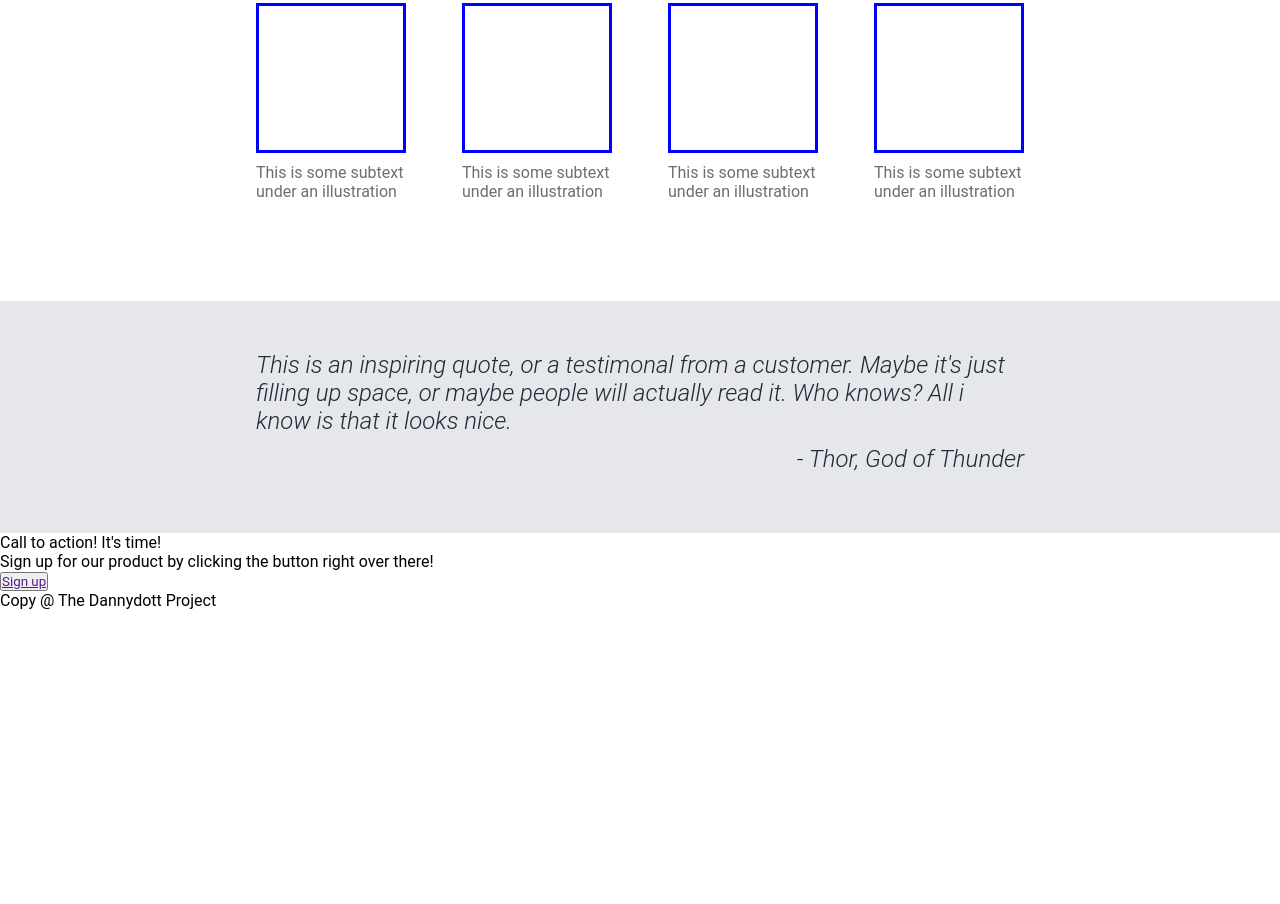
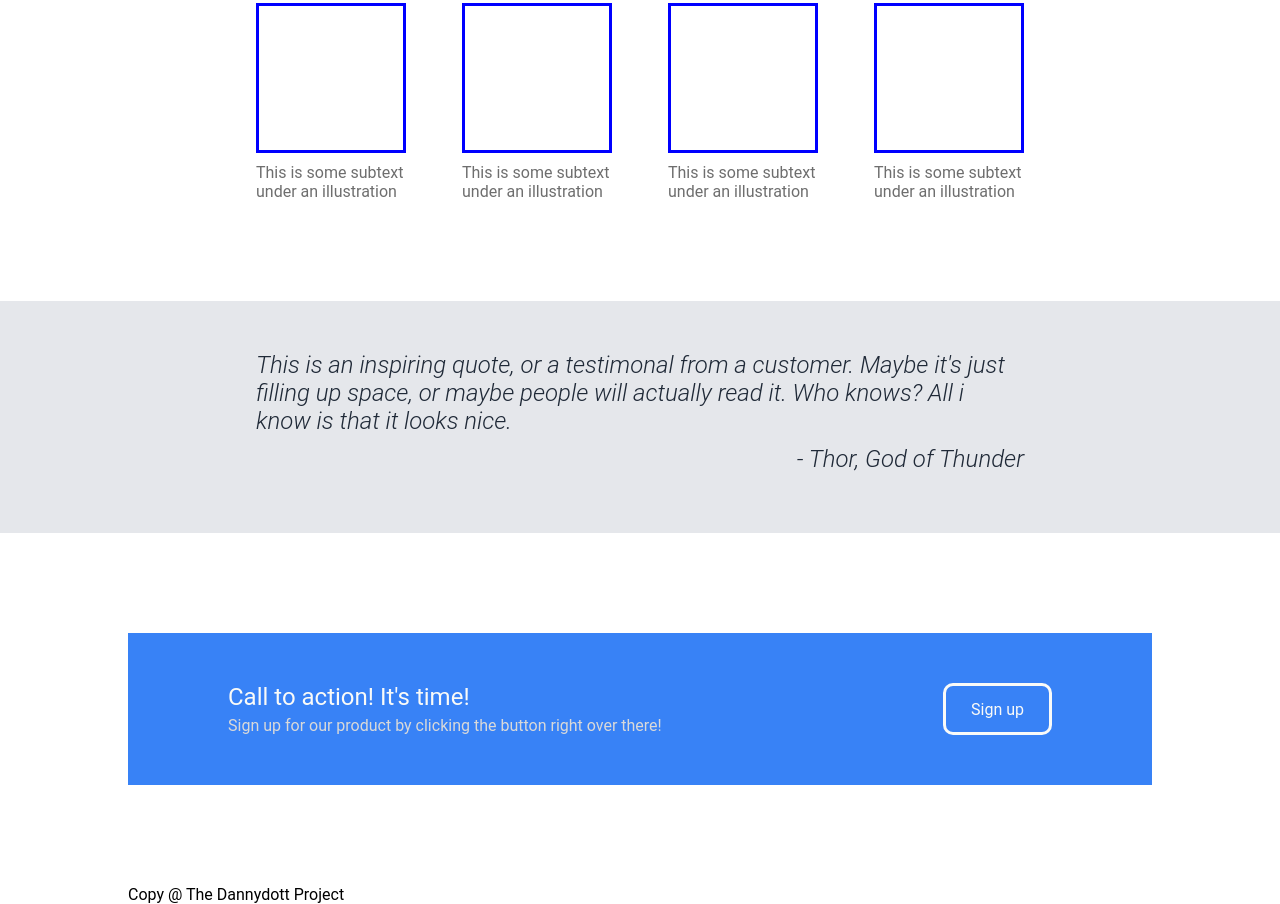
Before and after one commit to Dannydottwebdevv/landing-page, a plain HTML site: page index.html in a window 1280 px wide. Shown: the part 721-1625 px from the top of the page. Before the commit the page ends 1331 px from the top, so only its background shows below. Drawn offline with Linux system fonts and the light colour scheme.

Commit message:
Styled the call to action button section, used flexbox to make both flex item be side by side

```diff
--- a/index.html
+++ b/index.html
@@ -65,8 +65,8 @@
     <footer>
       <div class="footer-container">
         <div class="footer-item">
-          <p>Call to action! It's time!</p>
-          <p>
+          <p class="footer-heading">Call to action! It's time!</p>
+          <p class="footer-paragraph">
             Sign up for our product by clicking the button right over there!
           </p>
         </div>
--- a/style.css
+++ b/style.css
@@ -152,3 +152,41 @@ aside {
 .quote-right {
   text-align: right;
 }
+
+footer {
+  width: 80%;
+  margin: 0 auto;
+}
+
+.footer-container {
+  background-color: #3882f6;
+  margin: 100px 0;
+  display: flex;
+  justify-content: space-between;
+  padding: 50px 100px;
+}
+
+.footer-heading {
+  font-size: 24px;
+  color: #f9faf8;
+  margin-bottom: 5px;
+}
+
+.footer-paragraph {
+  color: #d9d9d9;
+}
+
+.footer-container button {
+  padding: 10px 25px; /* Adjust padding for better look */
+  width: auto;
+  background-color: #3882f6;
+  color: #f9faf8;
+  border: 3px solid #f9faf8;
+  border-radius: 10px;
+}
+
+.footer-container button a {
+  text-decoration: none;
+  color: inherit;
+  font-size: 16px;
+}
```
